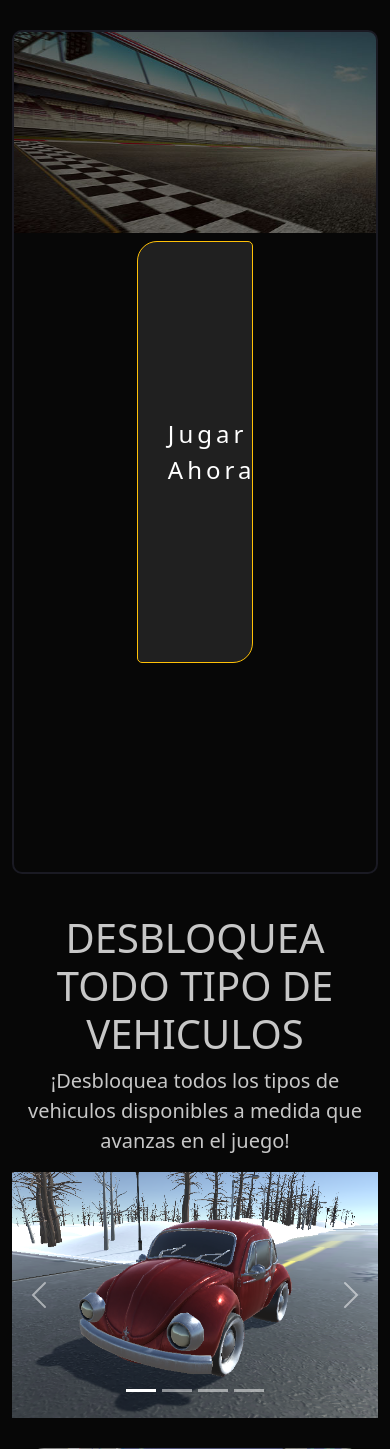
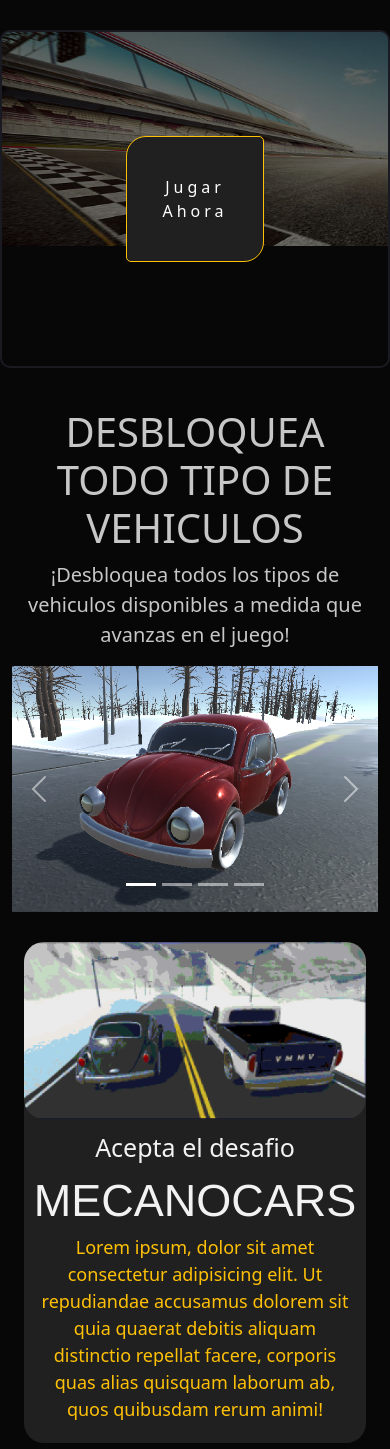
Before and after one commit to NicolasLF4/MecanoCars, a PHP site: page / in a window 390 px wide. Shown: the part 60-1509 px from the top of the page. Run offline with PHP 8.4, Linux system fonts and the light colour scheme.

Commit message:
Responsive 2.0

```diff
--- a/css/index.css
+++ b/css/index.css
@@ -15,6 +15,11 @@ body {
     padding: 2% 5%;
 }
 
+
+/* .container {
+    margin: 0% !important;
+} */
+
 .separador {
     width: 100%;
     height: 30px;
@@ -25,10 +30,10 @@ body {
     background-size: 100%;
     width: 100%;
     background-repeat: no-repeat;
-    height: 100vh;
+    /* height: auto; */
     border-radius: 10px;
     display: flex;
-    padding: 10px;
+    padding: 10% 0%;
     justify-content: center;
     align-items: center;
     border: 2px solid #1A1A23;
@@ -36,7 +41,7 @@ body {
 
 .contenedorbtn .marcobtn {
     background: #202020;
-    width: 34%;
+    width: 36%;
     height: 50vh;
     display: flex;
     border-radius: 20px 5px 20px 5px;
@@ -46,8 +51,8 @@ body {
 }
 
 .marcobtn a {
-    display: inline-block;
-    position: relative;
+    display: flex;
+    /* position: relative; */
     border-radius: 20px 5px 20px 5px;
     padding: 15px 30px;
     color: #fff;
@@ -56,6 +61,7 @@ body {
     text-decoration: none;
     overflow: hidden;
     transition: 0.2s;
+    text-align: center;
 }
 
 .marcobtn a:hover {
@@ -129,6 +135,10 @@ body {
 .caja:hover img {
     width: 100%;
     height: 100%;
+}
+
+.slider {
+    border-radius: 20px;
 }
 
 
@@ -347,3 +357,28 @@ footer {
         display: none;
     }
 }
+
+@media screen and (max-width: 994px) {
+    .contenedorbtn {
+        height: 60vh;
+    }
+    .marcobtn {
+        height: 30vh !important;
+    }
+}
+
+@media screen and (max-width: 767px) {
+    .marcobtn a {
+        font-size: 16px;
+    }
+    .contenedorbtn {
+        height: 40vh;
+    }
+    .marcobtn {
+        height: 15vh !important;
+    }
+}
+
+@media screen and (max-width: 575px) {}
+
+@media screen and (max-width: 994px) {}
--- a/index.php
+++ b/index.php
@@ -20,7 +20,6 @@
 
         <!-- Seccion Boton Jugar -->
         <div class="row">
-            <div class="">
                 <div class="contenedorbtn ">
                     <div class="marcobtn">
                         <a href="login.php">
@@ -28,7 +27,6 @@
                         </a>
                     </div>
                 </div>
-            </div>
         </div>
 
         <!-- Seccion Boton Jugar Fin-->
```
Also changed, not shown: css/SliderPersonaje/CSS/estiloInfo.css (+19 -3 lines).
